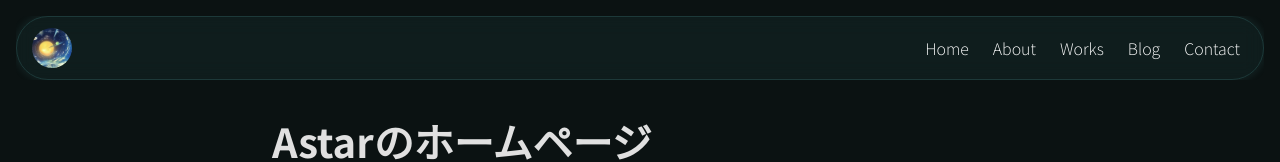
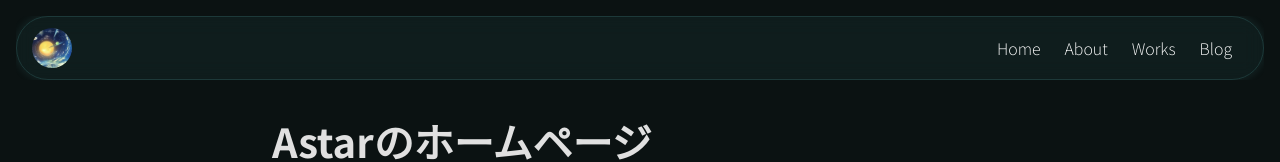
Before and after one commit to PolyChromaticLithic/react-practice-2, a Next.js app: page / in a window 1280 px wide. Shown: the top 162 px of the page. Built offline with nearby package versions, Linux system fonts and the light colour scheme.

Commit message:
Contactページを削除

```diff
--- a/src/components/Navbar/index.tsx
+++ b/src/components/Navbar/index.tsx
@@ -72,7 +72,6 @@ function Navbar() {
                     <li><Link href="/about">About</Link></li>
                     <li><Link href="/works">Works</Link></li>
                     <li><Link href="/blog">Blog</Link></li>
-                    <li><Link href="/contact">Contact</Link></li>
                 </ul>
             </nav>
             <ul
@@ -85,7 +84,6 @@ function Navbar() {
                 <li><Link href="/about">About</Link></li>
                 <li><Link href="/works">Works</Link></li>
                 <li><Link href="/blog">Blog</Link></li>
-                <li><Link href="/contact">Contact</Link></li>
             </ul>
         </nav>
     );
--- a/src/components/Navbar/styles.module.css
+++ b/src/components/Navbar/styles.module.css
@@ -93,7 +93,7 @@
   top: 2rem;
   transform: translateY(-50%);
   right: 0;
-  margin-right: 1.5rem;
+  margin-right: 2rem;
   list-style: none;
   display: flex;
   gap: 1.5rem;
```
Also changed, not shown: src/app/contact/page.tsx (deleted, +0 -12 lines).
